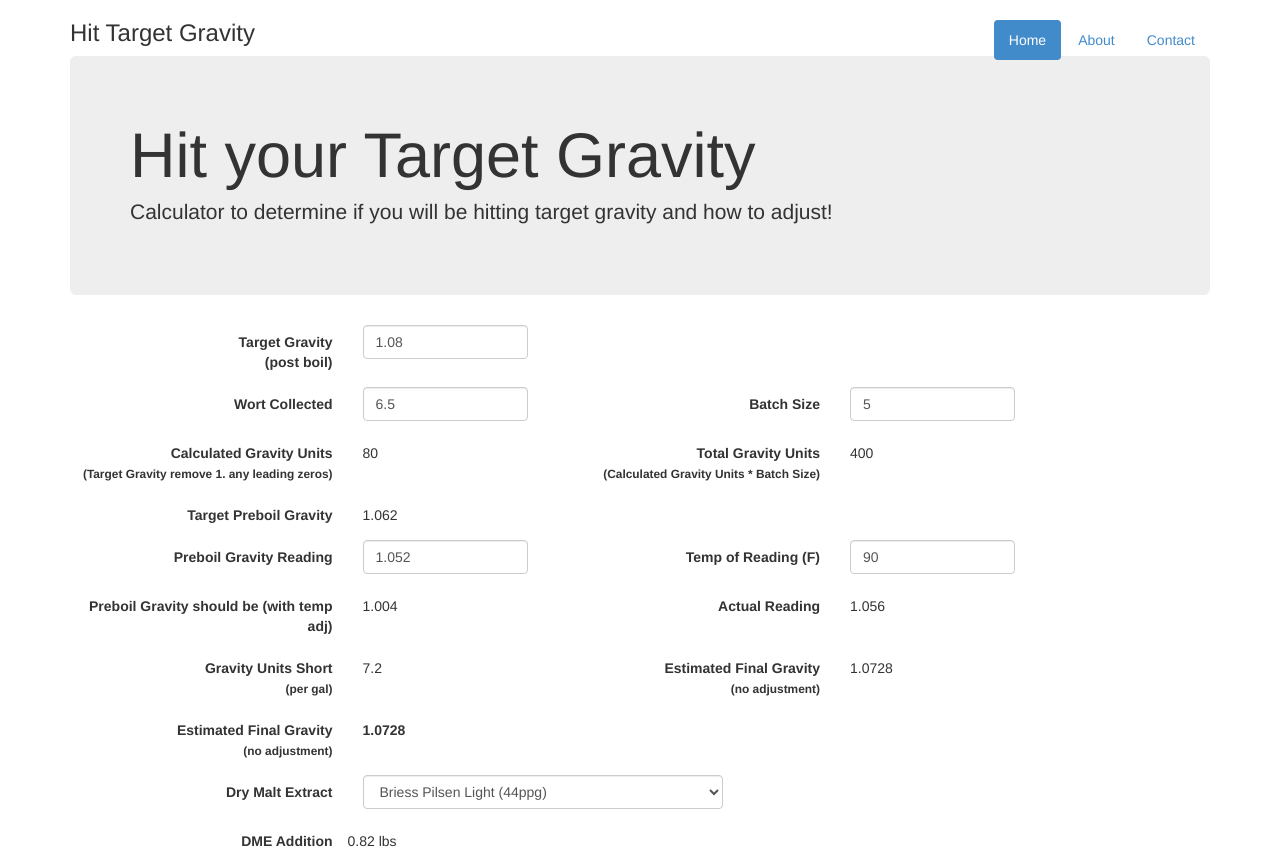
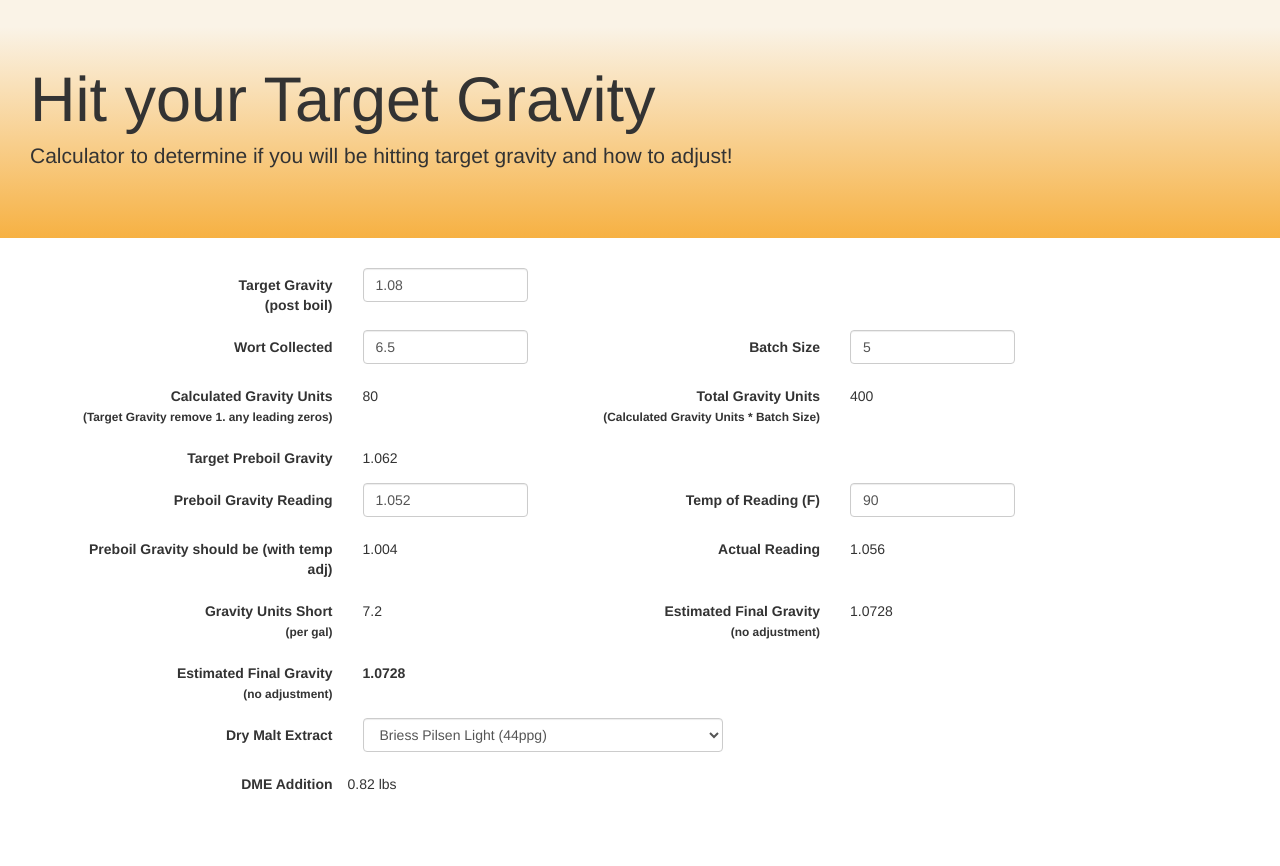
Before and after one commit to Boo-urns/hit-target-gravity, a website: page app/index.html in a window 1280 px wide. After the commit the page ends 809 px from the top, so only its background shows below. Drawn offline with Linux system fonts and the light colour scheme.

Commit message:
Starting to Style

```diff
--- a/app/index.html
+++ b/app/index.html
@@ -13,6 +13,7 @@
 
         <!-- build:css({.tmp,app}) styles/main.css -->
         <link rel="stylesheet" href="styles/bootstrap.css">
+        <link rel="stylesheet" href="styles/app.css">
         <!-- endbuild -->
 </head>
   <body ng-app="hitTargetGravityApp">
@@ -25,7 +26,13 @@
       <script src="bower_components/json3/lib/json3.min.js"></script>
     <![endif]-->
 
-    <!-- Add your site or application content here -->
+    <div class="jumbotron">
+      <h1>Hit your Target Gravity</h1>
+      <p class="lead">
+      Calculator to determine if you will be hitting target gravity and how to adjust!
+      </p>
+      <!-- <p><a class="btn btn-lg btn-success" ng-href="#">Splendid!</a></p> -->
+    </div>
     <div class="container" ng-view></div>
 
 
--- /dev/null
+++ b/app/styles/app.sass
@@ -0,0 +1,5 @@
+.jumbotron
+	background: #f5ae02
+	background: linear-gradient(to bottom, #faf3e7 0%,#faf3e7 5%,#faf3e7 5%,#f59702 60%,#f58b02 100%)
+	//background: linear-gradient(to bottom, #f4e6d0 0%,#f58b02 100%)
+	background-size: 100% 225%
--- a/app/views/main.html
+++ b/app/views/main.html
@@ -1,20 +1,3 @@
-<header class="header">
-  <ul class="nav nav-pills pull-right">
-    <li class="active"><a ng-href="#">Home</a></li>
-    <li><a ng-href="#">About</a></li>
-    <li><a ng-href="#">Contact</a></li>
-  </ul>
-  <h3>Hit Target Gravity</h3>
-</header>
-
-<div class="jumbotron">
-  <h1>Hit your Target Gravity</h1>
-  <p class="lead">
-    Calculator to determine if you will be hitting target gravity and how to adjust!
-  </p>
-  <!-- <p><a class="btn btn-lg btn-success" ng-href="#">Splendid!</a></p> -->
-</div>
-
 <form class="form-horizontal" name="form" novalidate role="form">
   <fieldset>
   <div class="form-group">
```
Also changed, not shown: app/styles/app.css (added).
